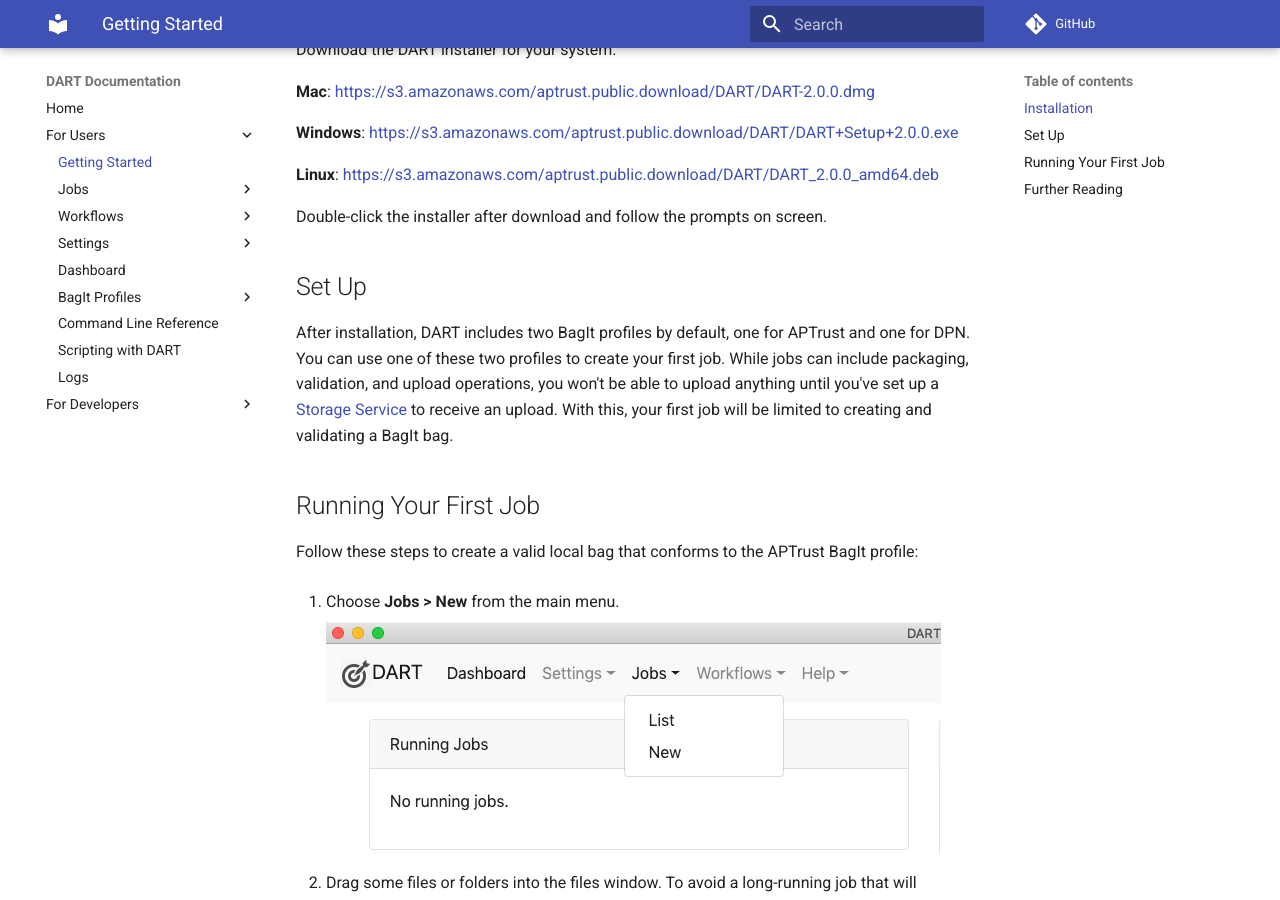
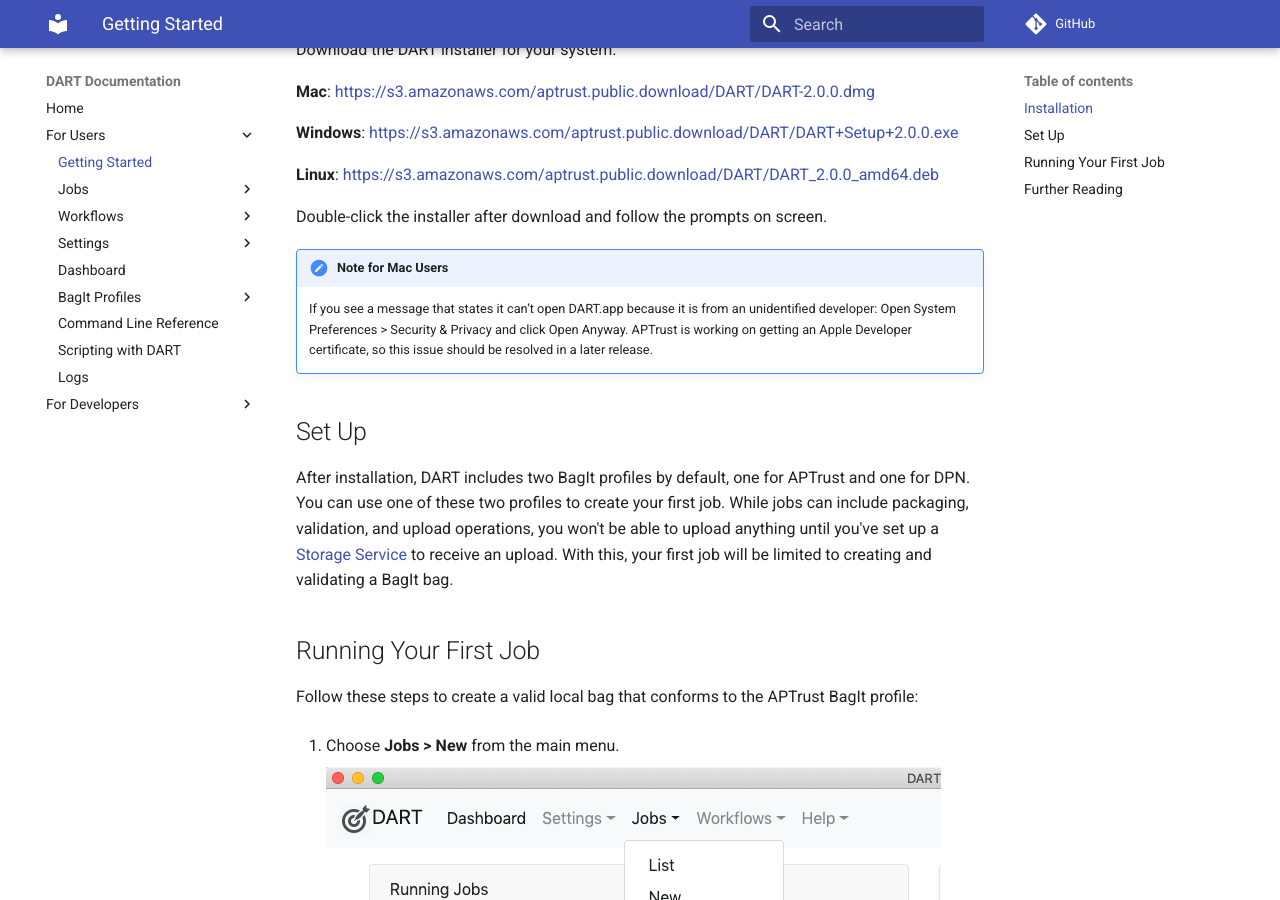
Before and after one commit to APTrust/dart-docs, an MkDocs documentation site: the page built from docs/users/getting_started.md, in a window 1280 px wide and 900 px high, scrolled down 403 px. Built offline with MkDocs 1.6.1 and Material for MkDocs 9.7.7, drawn with Linux system fonts in a browser that asks for light colours; comment, search, counter and statistics services are not loaded.

Commit message:
Added note for Mac users on how to open unsigned app

```diff
--- a/docs/users/getting_started.md
+++ b/docs/users/getting_started.md
@@ -15,6 +15,9 @@
 __Linux__: [https://s3.amazonaws.com/aptrust.public.download/DART/DART_2.0.0_amd64.deb](https://s3.amazonaws.com/aptrust.public.download/DART/DART_2.0.0_amd64.deb)
 
 Double-click the installer after download and follow the prompts on screen.
+
+!!! note "Note for Mac Users"
+    If you see a message that states it can’t open DART.app because it is from an unidentified developer: Open System Preferences > Security & Privacy and click Open Anyway. APTrust is working on getting an Apple Developer certificate, so this issue should be resolved in a later release.
 
 ## Set Up
 
```
